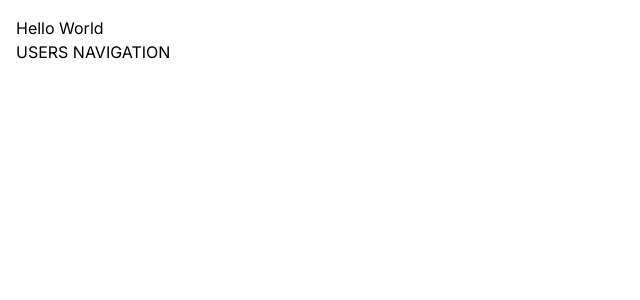
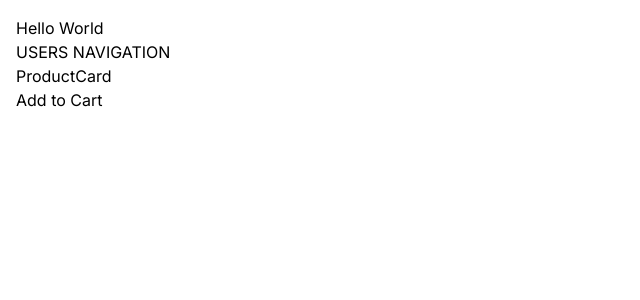
Before and after one commit to tanayvaswani/next-js, a Next.js app: page / in a window 1280 px wide. Shown: the top 300 px of the page, without its empty margins (0-640 px from the left). Built offline with nearby package versions, Linux system fonts and the light colour scheme.

Commit message:
CSR vs SSR

```diff
--- /dev/null
+++ b/app/components/AddToCart.tsx
@@ -0,0 +1,14 @@
+"use client";
+import React from "react";
+
+const AddToCart = () => {
+  return (
+    <div>
+      <button onClick={() => console.log("Add to cart clicked!")}>
+        Add to Cart
+      </button>
+    </div>
+  );
+};
+
+export default AddToCart;
--- /dev/null
+++ b/app/components/ProductCard.tsx
@@ -0,0 +1,13 @@
+import React from "react";
+import AddToCart from "./AddToCart";
+
+const ProductCard = () => {
+  return (
+    <div>
+      <div>ProductCard</div>
+      <AddToCart />
+    </div>
+  );
+};
+
+export default ProductCard;
--- a/app/page.tsx
+++ b/app/page.tsx
@@ -1,11 +1,13 @@
 import Image from "next/image";
 import Link from "next/link";
+import ProductCard from "./components/ProductCard";
 
 export default function Home() {
   return (
     <main>
       <h1>Hello World</h1>
       <Link href="/users">USERS NAVIGATION</Link>
+      <ProductCard />
     </main>
   );
 }
```
